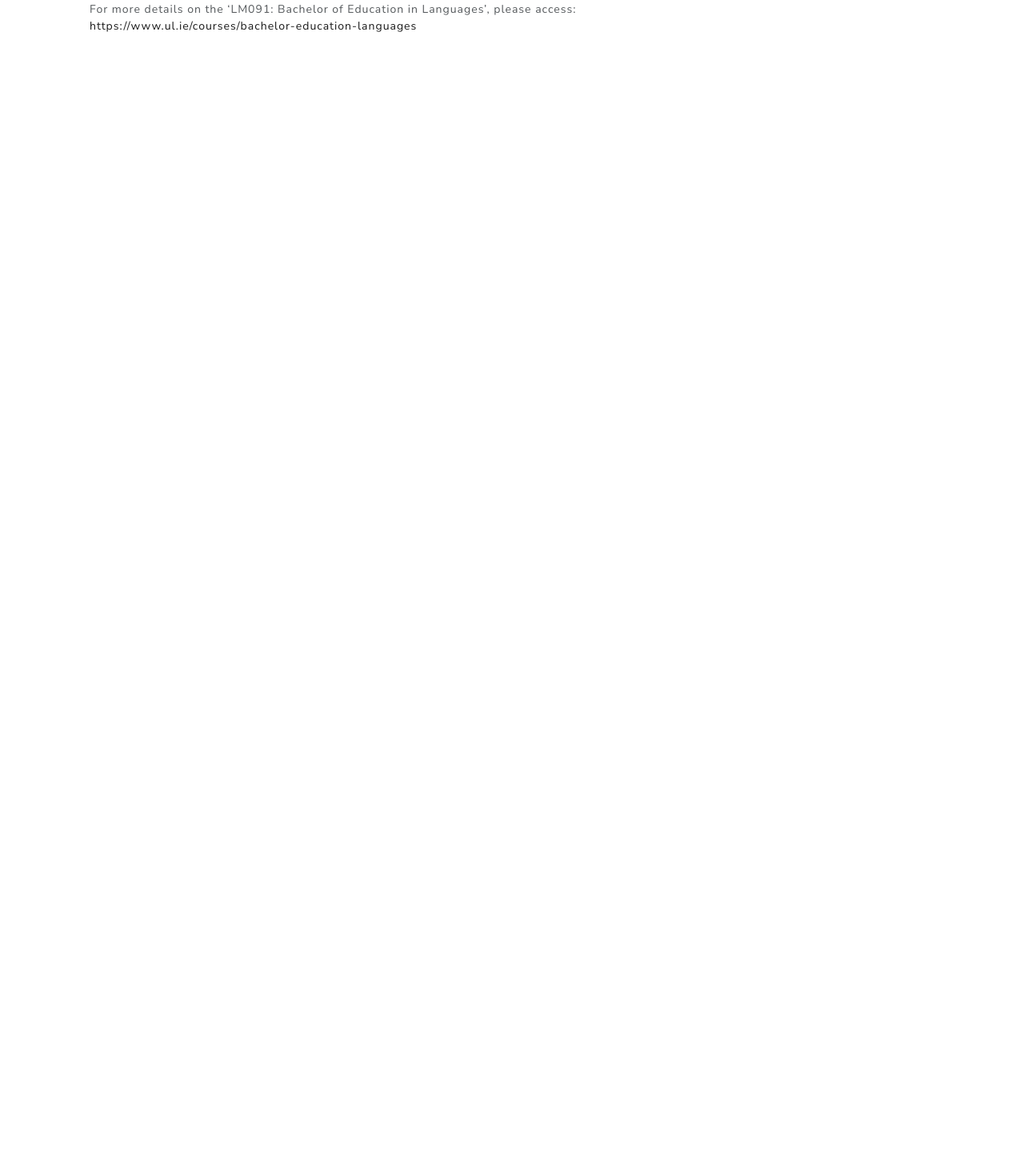
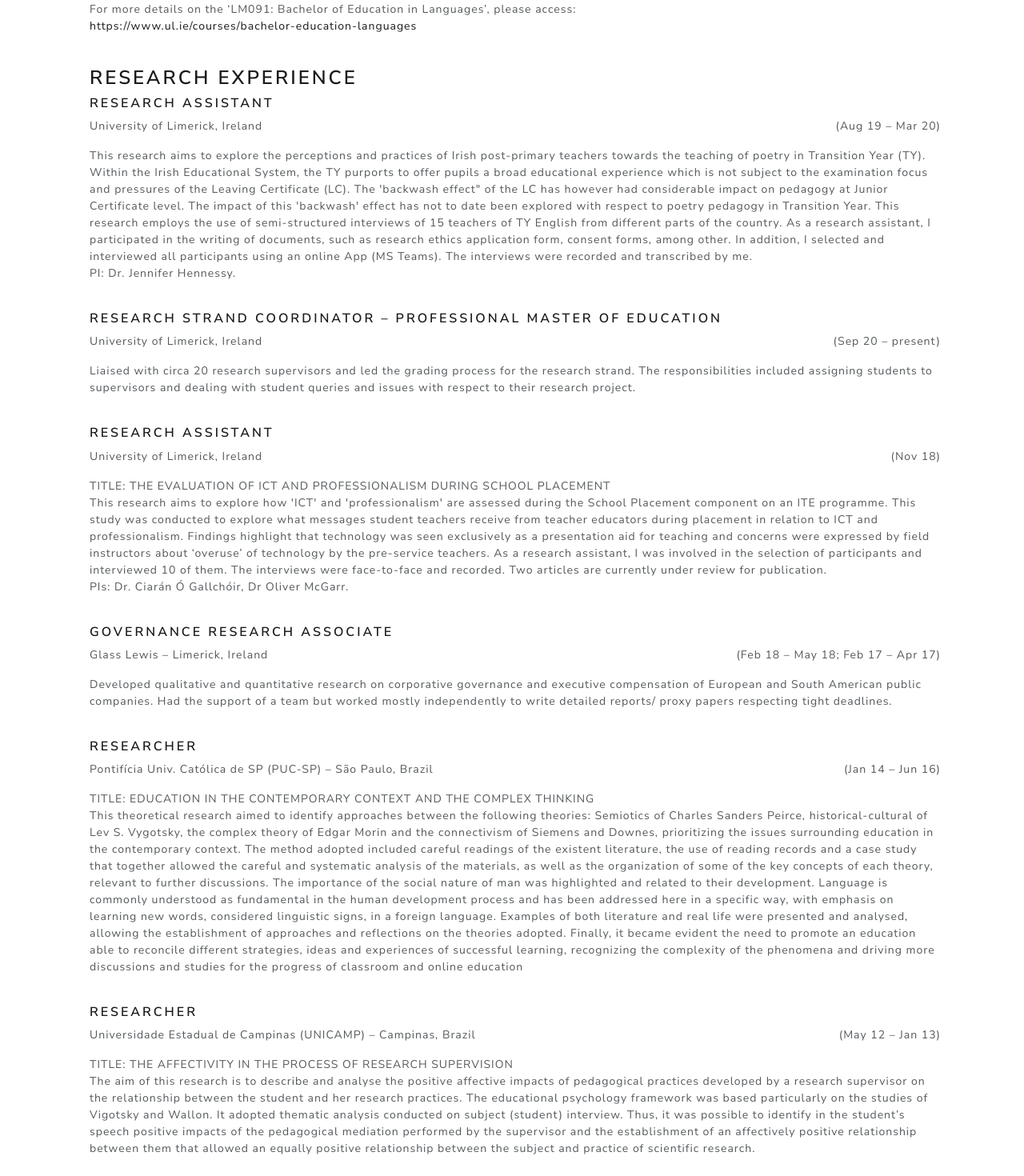
Before and after one commit to diebraga/nogueiraPhdPortfolio, a React (Create React App) app: page /Experience in a window 1280 px wide. Shown: the part 2020-3490 px from the top of the page at 80% size. Before the commit the page ends 2183 px from the top, so only its background shows below. Built offline with nearby package versions, Linux system fonts and the light colour scheme.

Commit message:
experience

```diff
--- a/src/pages/Experience.js
+++ b/src/pages/Experience.js
@@ -60,8 +60,77 @@ UL's School of Education is the largest post-primary teacher education provider
     <br />
     <a className='' href='https://www.ul.ie/courses/bachelor-education-languages' rel="noopener noreferrer">https://www.ul.ie/courses/bachelor-education-languages</a>
     </p>
+    <h3 className='pt-4'>Research experience</h3>
+    <h5>RESEARCH ASSISTANT</h5>
+    <div className='d-flex justify-content-between'>
+    <p>University of Limerick, Ireland</p>
+    <p>(Aug 19 – Mar 20)</p>
+    </div>
+    <p>
+    This research aims to explore the perceptions and practices of Irish post-primary teachers towards the teaching of poetry in Transition Year (TY). Within the Irish Educational System, the TY purports to offer pupils a broad educational experience which is not subject to the examination focus and pressures of the Leaving Certificate (LC). The 'backwash effect" of the LC has however had considerable impact on pedagogy at Junior Certificate level. The impact of this 'backwash' effect has not to date been explored with respect to poetry pedagogy in Transition Year. This research employs the use of semi-structured interviews of 15 teachers of TY English from different parts of the country. As a research assistant, I participated in the writing of documents, such as research ethics application form, consent forms, among other. In addition, I selected and interviewed all participants using an online App (MS Teams). The interviews were recorded and transcribed by me.
+    <br/>
+    PI: Dr. Jennifer Hennessy.
+    </p>
+    <br/>
+    <h5>RESEARCH STRAND COORDINATOR – PROFESSIONAL MASTER OF EDUCATION</h5>
+    <div className='d-flex justify-content-between'>
+    <p>University of Limerick, Ireland</p>
+    <p>(Sep 20 – present)</p>
+    </div>
+    <p>
+    Liaised with circa 20 research supervisors and led the grading process for the research strand. The responsibilities included assigning students to supervisors and dealing with student queries and issues with respect to their research project.
+    </p>
+
+    <br/>
+    <h5>RESEARCH ASSISTANT</h5>
+    <div className='d-flex justify-content-between'>
+    <p>University of Limerick, Ireland</p>
+    <p>(Nov 18)</p>
+    </div>
+    <p>
+    TITLE: THE EVALUATION OF ICT AND PROFESSIONALISM DURING SCHOOL PLACEMENT    <br/>
+    This research aims to explore how 'ICT' and 'professionalism' are assessed during the School Placement component on an ITE programme. This study was conducted to explore what messages student teachers receive from teacher educators during placement in relation to ICT and professionalism. Findings highlight that technology was seen exclusively as a presentation aid for teaching and concerns were expressed by field instructors about ‘overuse’ of technology by the pre-service teachers. As a research assistant, I was involved in the selection of participants and interviewed 10 of them. The interviews were face-to-face and recorded. Two articles are currently under review for publication.
+    <br/>
+    PIs: Dr. Ciarán Ó Gallchóir, Dr Oliver McGarr.
+        </p>
+
+    <br/>
+    <h5>GOVERNANCE RESEARCH ASSOCIATE</h5>
+    <div className='d-flex justify-content-between'>
+    <p>Glass Lewis – Limerick, Ireland</p>
+    <p>(Feb 18 – May 18; Feb 17 – Apr 17)</p>
+    </div>
+    <p>
+    Developed qualitative and quantitative research on corporative governance and executive compensation of European and South American public companies. Had the support of a team but worked mostly independently to write detailed reports/ proxy papers respecting tight deadlines.     </p>
+
+    <br/>
+    <h5>RESEARCHER</h5>
+    <div className='d-flex justify-content-between'>
+    <p>Pontifícia Univ. Católica de SP (PUC-SP) – São Paulo, Brazil</p>
+    <p>(Jan 14 – Jun 16)</p>
+    </div>
+    <p>
+    TITLE: EDUCATION IN THE CONTEMPORARY CONTEXT AND THE COMPLEX THINKING
+        <br/>
+        This theoretical research aimed to identify approaches between the following theories: Semiotics of Charles Sanders Peirce, historical-cultural of Lev S. Vygotsky, the complex theory of Edgar Morin and the connectivism of Siemens and Downes, prioritizing the issues surrounding education in the contemporary context. The method adopted included careful readings of the existent literature, the use of reading records and a case study that together allowed the careful and systematic analysis of the materials, as well as the organization of some of the key concepts of each theory, relevant to further discussions. The importance of the social nature of man was highlighted and related to their development. Language is commonly understood as fundamental in the human development process and has been addressed here in a specific way, with emphasis on learning new words, considered linguistic signs, in a foreign language. Examples of both literature and real life were presented and analysed, allowing the establishment of approaches and reflections on the theories adopted. Finally, it became evident the need to promote an education able to reconcile different strategies, ideas and experiences of successful learning, recognizing the complexity of the phenomena and driving more discussions and studies for the progress of classroom and online education
+            </p>
+
+    <br/>
+    <h5>RESEARCHER</h5>
+    <div className='d-flex justify-content-between'>
+    <p>Universidade Estadual de Campinas (UNICAMP) – Campinas, Brazil</p>
+    <p>(May 12 – Jan 13)</p>
+    </div>
+    <p>
+    TITLE: THE AFFECTIVITY IN THE PROCESS OF RESEARCH SUPERVISION
+        <br/>
+        The aim of this research is to describe and analyse the positive affective impacts of pedagogical practices developed by a research supervisor on the relationship between the student and her research practices. The educational psychology framework was based particularly on the studies of Vigotsky and Wallon. It adopted thematic analysis conducted on subject (student) interview. Thus, it was possible to identify in the student’s speech positive impacts of the pedagogical mediation performed by the supervisor and the establishment of an affectively positive relationship between them that allowed an equally positive relationship between the subject and practice of scientific research.
+            </p>
+
         </div>
+
         </div>
+
         </div>
         </Fade>
     </>
```
